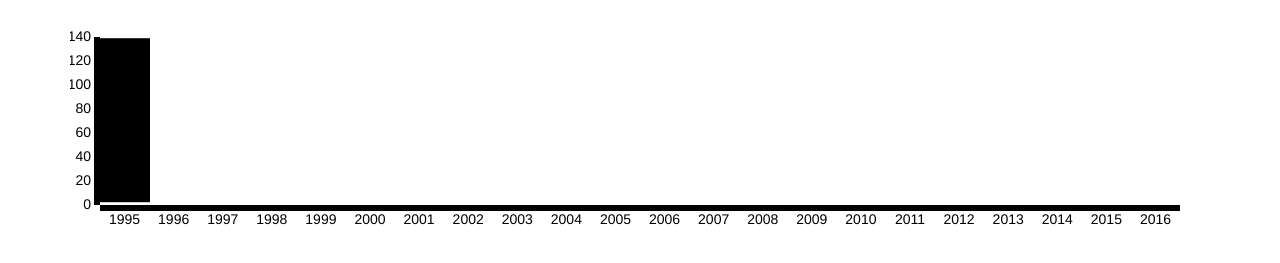
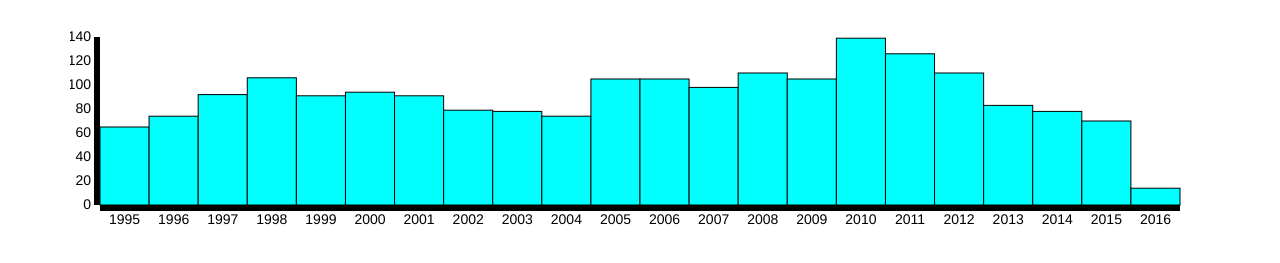
Before and after one commit to kashmoneygt/aircraft-incidents, a plain HTML site: page index.html in a window 1280 px wide. Shown: the part 63-326 px from the top of the page. Drawn offline with Linux system fonts and the light colour scheme.

Commit message:
Bars show up properly

```diff
--- a/main.js
+++ b/main.js
@@ -40,7 +40,7 @@ function createTimeBar(data){
     let timechart_top = margin.top;
     let timechart_bottom = margin.top+timechart_height;
 
-    let xScale = d3.scale.ordinal().rangeBands([0, timechart_width]);
+    xScale = d3.scale.ordinal().rangeBands([0, timechart_width]);
     let xDomain = Array.from(new Set(data.map((d) => d.Event_Date.getFullYear()))).sort();
     xScale.domain(xDomain);
     console.log(xDomain);
@@ -97,17 +97,24 @@ function createTimeBar(data){
                 let translate = [timechart_left, timechart_top];
                 return "translate("+ translate +")";
             })
-            .selectAll("circle")
+            .selectAll()
             .data(Object.keys(yearCounts))
             .enter()
             .append("rect")
             .attr("height", function(year) {
-                return yearCounts[year];
+                return timechart_height - yScale(yearCounts[year]);
             })
-            .attr("width", 50)
+            .attr("width", function(year){
+                let years = Object.keys(yearCounts);
+                return xScale(years[1]) - xScale(years[0]); // Widths are distances between consecutive bars
+            })
             .attr("y", function(year){
                 return yScale(yearCounts[year]);
             })
+            .attr("x", function(year) {
+                return xScale(year)
+            })
+            .attr("class", "timebar");
 
 
 
--- a/style.css
+++ b/style.css
@@ -10,3 +10,8 @@
 #chart4{
     float:left;
 } */
+
+.timebar {
+    fill: aqua;
+    stroke: black;
+}
```
